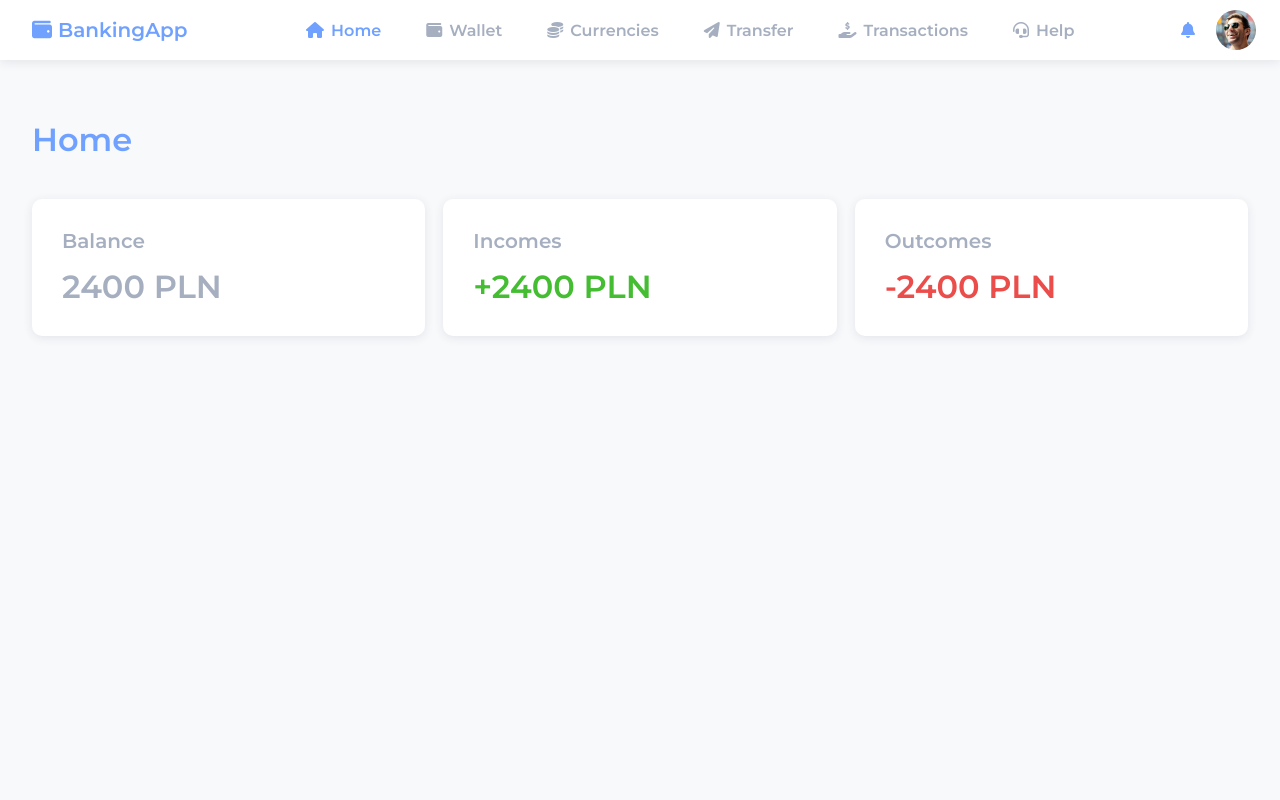
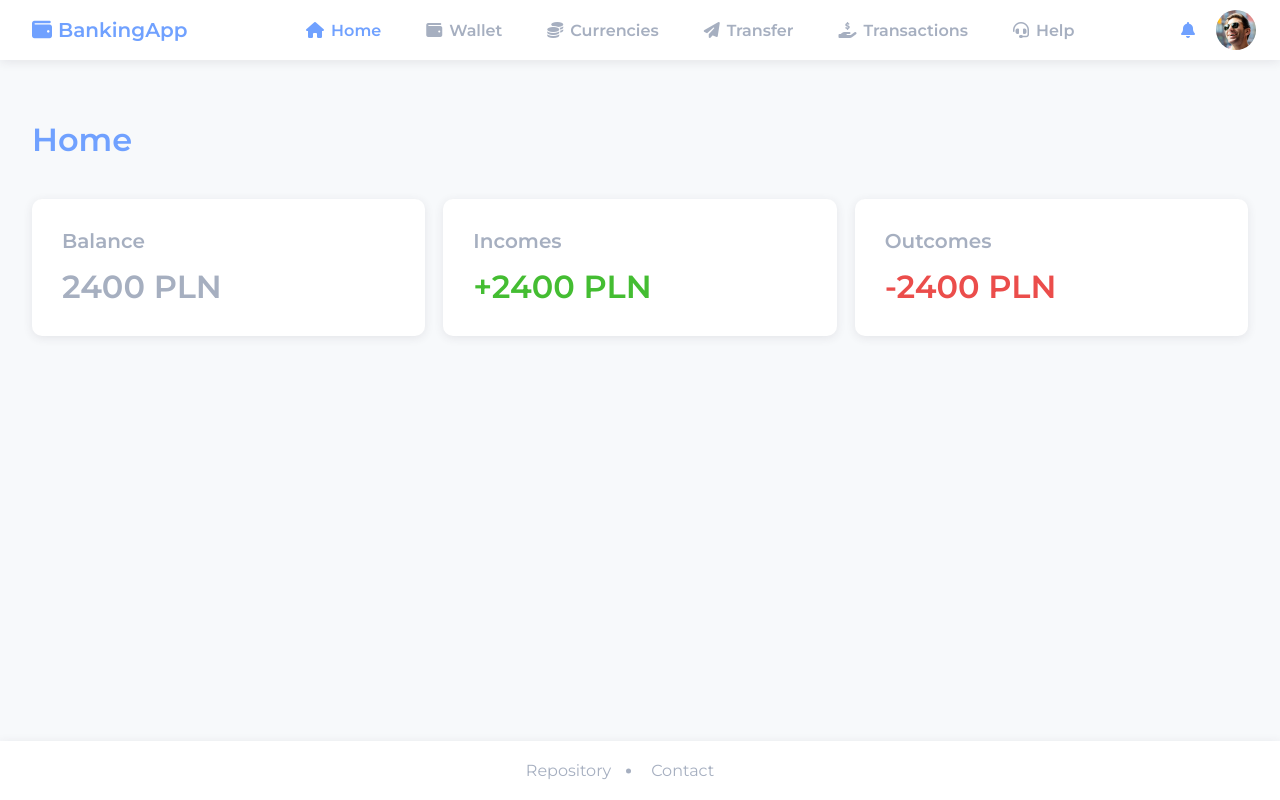
Before and after one commit to MiloszBaranskiDev/BankingApp, a React (Create React App) app: page / in a window 1280 px wide. Built offline with nearby package versions, Linux system fonts and the light colour scheme.

Commit message:
add footer

```diff
--- /dev/null
+++ b/src/components/Footer.tsx
@@ -0,0 +1,84 @@
+import styled from "styled-components";
+
+import StyledWrapper from "./styled/StyledWrapper";
+
+const Footer: React.FC = () => {
+  return (
+    <StyledFooterContainer>
+      <StyledFooter>
+        <StyledWrapper>
+          <StyledList>
+            <li>
+              <a
+                href="https://github.com/MiloszBaranskiDev/BankingApp"
+                target="_blank"
+              >
+                Repository
+              </a>
+            </li>
+            <li>
+              <a
+                href="https://miloszbaranskidev.github.io/my-website/"
+                target="_blank"
+              >
+                Contact
+              </a>
+            </li>
+          </StyledList>
+        </StyledWrapper>
+      </StyledFooter>
+    </StyledFooterContainer>
+  );
+};
+
+export default Footer;
+
+const StyledFooterContainer = styled.footer`
+  padding-top: 60px;
+  margin-top: auto;
+`;
+
+const StyledFooter = styled.footer`
+  background-color: ${(props) => props.theme.colors.bgc};
+  box-shadow: ${(props) => props.theme.shadow};
+`;
+
+const StyledList = styled.ul`
+  display: flex;
+  justify-content: center;
+  align-items: center;
+  flex-wrap: wrap;
+  li {
+    a {
+      display: block;
+      padding: 20px 40px 20px 0;
+      position: relative;
+      &::before {
+        content: "";
+        position: absolute;
+        top: 50%;
+        right: 20px;
+        transform: translateY(-50%);
+        width: 5px;
+        height: 5px;
+        border-radius: 50%;
+        transition: background-color 0.3s;
+        background-color: ${(props) => props.theme.colors.typography};
+      }
+      &:hover {
+        transition: color 0.3s;
+        color: ${(props) => props.theme.colors.main};
+        &::before {
+          background-color: ${(props) => props.theme.colors.main};
+        }
+      }
+    }
+    &:last-child {
+      a {
+        &::before {
+          display: none;
+        }
+      }
+    }
+  }
+`;
--- a/src/setup/App.tsx
+++ b/src/setup/App.tsx
@@ -3,9 +3,7 @@ import { ThemeProvider } from "styled-components";
 import { BrowserRouter } from "react-router-dom";
 import { RootState } from "redux/store";
 import { useSelector } from "react-redux";
-
 import AppRouter from "./AppRouter";
-
 import DefaultTheme from "./DefaultTheme";
 
 import ScrollToTop from "helpers/ScrollToTop";
@@ -15,6 +13,7 @@ import { ISettings } from "interfaces/ISettings";
 
 import StyledWrapper from "components/styled/StyledWrapper";
 import Navbar from "components/Navbar/Navbar";
+import Footer from "components/Footer";
 
 const App: React.FC = () => {
   const settings: ISettings = useSelector((state: RootState) => state.settings);
@@ -45,6 +44,7 @@ const App: React.FC = () => {
           <StyledWrapper>
             <AppRouter />
           </StyledWrapper>
+          <Footer />
         </ThemeProvider>
       </div>
     </BrowserRouter>
--- a/src/setup/index.css
+++ b/src/setup/index.css
@@ -19,7 +19,8 @@ a {
 
 .App {
   min-height: 100vh;
-  padding-bottom: 60px;
+  display: flex;
+  flex-direction: column;
 }
 
 ul {
```
